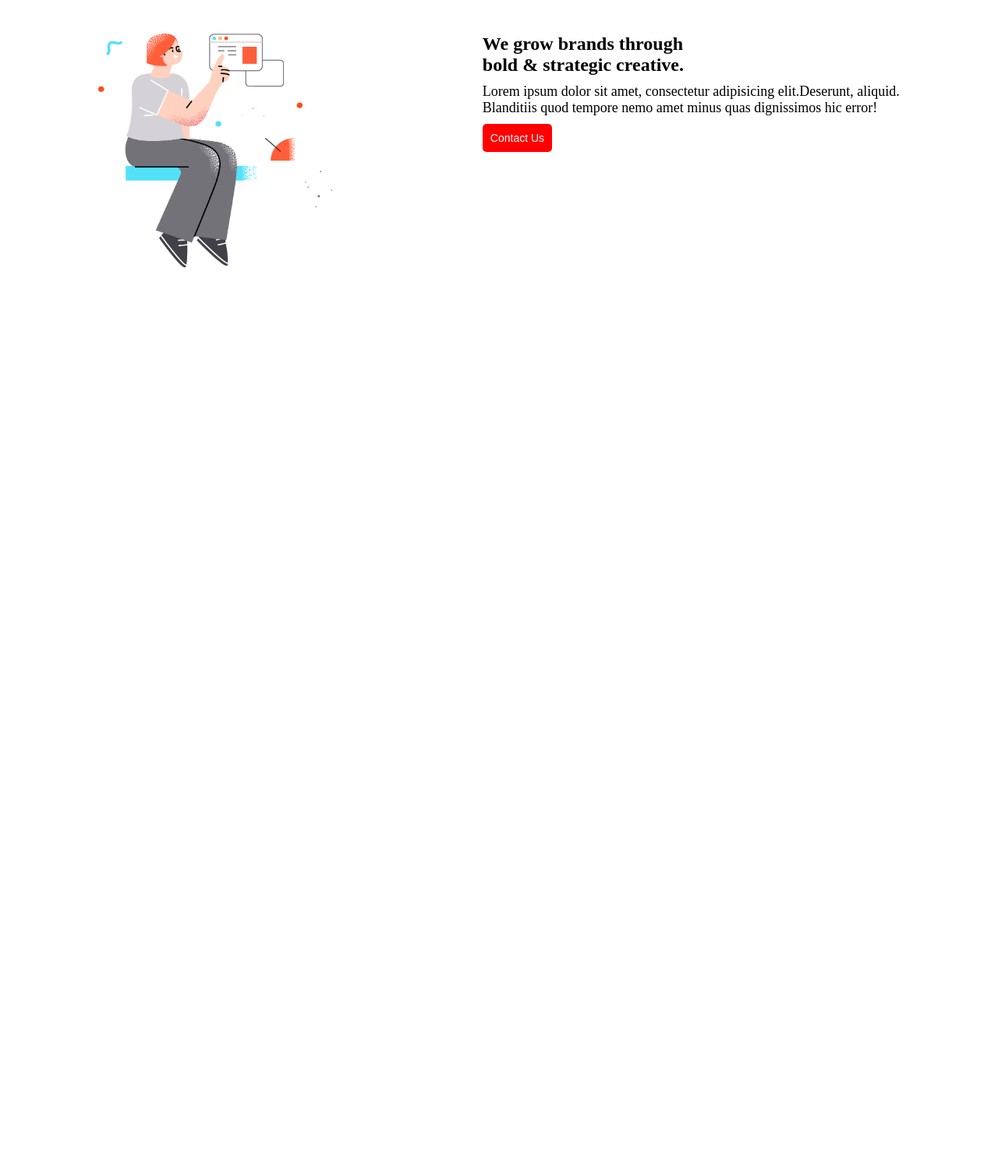
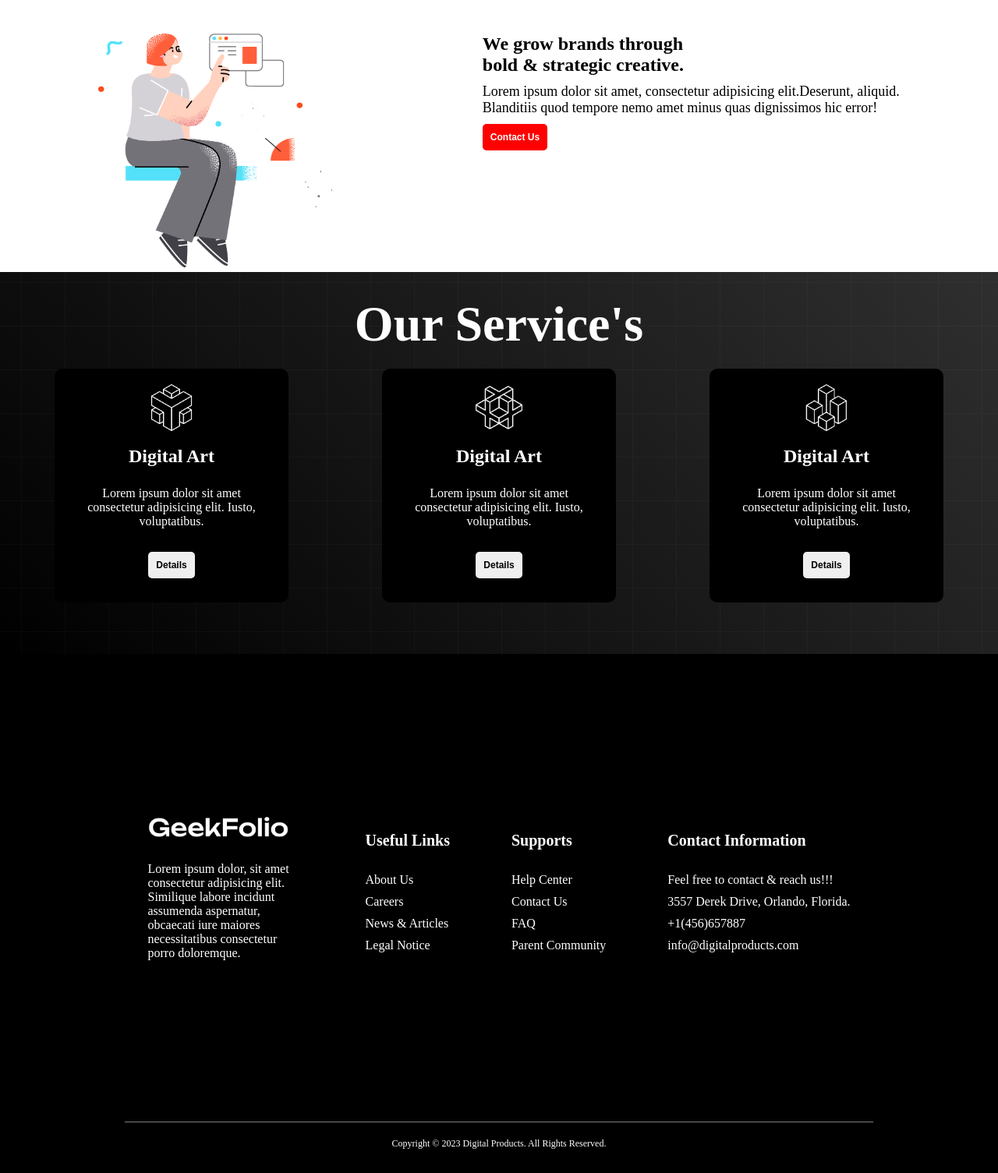
Before and after one commit to mramitkb/Digital-Products, a plain HTML site: page index.html in a window 1280 px wide. Shown: the part 981-2486 px from the top of the page at 78% size. Before the commit the page ends 1364 px from the top, so only its background shows below. Drawn offline with Linux system fonts and the light colour scheme.

Commit message:
Digital Products m1 added

```diff
--- a/index.html
+++ b/index.html
@@ -46,10 +46,82 @@
                 </div>
             </div>
         </section>
+
+        <!-- Our Service's Section -->
+        <section class="service-container">
+            <h1 class="service">Our Service's</h1>
+            <div class="service-cards">
+                <!-- First Card -->
+                <div class="card">
+                    <img src="./icon/0.png" alt="" class="img-icon">
+                    <h3 class="digital">Digital Art</h3>
+                    <p class="service-p">
+                        Lorem ipsum dolor sit amet consectetur adipisicing elit. Iusto, voluptatibus.
+                    </p>
+                    <button class="service-btn">Details</button>
+                </div>
+                <!-- Second Card -->
+                <div class="card">
+                    <img src="./icon/1.png" alt="" class="img-icon">
+                    <h3 class="digital">Digital Art</h3>
+                    <p class="service-p">
+                        Lorem ipsum dolor sit amet consectetur adipisicing elit. Iusto, voluptatibus.
+                    </p>
+                    <button class="service-btn">Details</button>
+                </div>
+                <!-- Third Card -->
+                <div class="card">
+                    <img src="./icon/2.png" alt="" class="img-icon">
+                    <h3 class="digital">Digital Art</h3>
+                    <p class="service-p">
+                        Lorem ipsum dolor sit amet consectetur adipisicing elit. Iusto, voluptatibus.
+                    </p>
+                    <button class="service-btn">Details</button>
+                </div>
+            </div>
+        </section>
     </main>
     <!-- FOOTER starts from here -->
     <footer>
-
+        <div class="foot">
+            <section class="footer-container">
+                <!-- First -->
+                <div class="footer-one">
+                    <img src="./logo/logo-light.png" alt="" class="footer-logo">
+                    <p class="footer-p">
+                        Lorem ipsum dolor, sit amet consectetur adipisicing elit. Similique labore incidunt assumenda aspernatur, obcaecati iure maiores necessitatibus consectetur porro doloremque.
+                    </p>
+                </div>
+                <!-- Second -->
+                <div class="footer-all">
+                    <h4 class="title">Useful Links</h4>
+                    <li class="space"><a href="" class="link">About Us</a></li>
+                    <li class="space"><a href="" class="link">Careers</a></li>
+                    <li class="space"><a href="" class="link">News & Articles</a></li>
+                    <li class="space"><a href="" class="link">Legal Notice</a></li>
+                </div>
+                <!-- Third -->
+                <div class="footer-all">
+                    <h4 class="title">Supports</h4>
+                    <li class="space"><a href="" class="link">Help Center</a></li>
+                    <li class="space"><a href="" class="link">Contact Us</a></li>
+                    <li class="space"><a href="" class="link">FAQ</a></li>
+                    <li class="space"><a href="" class="link">Parent Community</a></li>
+                </div>
+                <!-- Forth -->
+                <div class="footer-all">
+                    <h4 class="title">Contact Information</h4>
+                    <li class="space"><a href="" class="link">Feel free to contact & reach us!!!</a></li>
+                    <li class="space"><a href="" class="link">3557 Derek Drive, Orlando, Florida.</a></li>
+                    <li class="space"><a href="" class="link">+1(456)657887</a></li>
+                    <li class="space"><a href="" class="link">info@digitalproducts.com</a></li>
+                </div>
+            </section>
+            <hr class="hr">
+            <div class="copyright">
+                Copyright &copy; 2023 Digital Products. All Rights Reserved.
+            </div>
+        </div>
     </footer>
 </body>
 </html>
--- a/style.css
+++ b/style.css
@@ -21,7 +21,7 @@
     list-style: none;
 }
 .list{
-    margin-right: 10px;
+    margin-right: 30px;
     font-weight: bold;
     color: white;
     cursor: pointer;
@@ -60,7 +60,8 @@
     padding: 10px;
     color: white;
     border: none;
-    font: bold;
+    font-size: 12px;
+    font-weight: 600;
 }
 .btn:hover{
     background-color: green;
@@ -107,7 +108,116 @@
     padding: 10px;
     font-size: 14px;
     cursor: pointer;
+    font-size: 12px;
+    font-weight: 600;
 }
 .about-btn:hover{
     background-color: green;
 }
+
+/* Our Service's Section starts from here */
+.service-container{
+    color: white;
+    height: 450px;
+    background-image: url("./images/background.png"), linear-gradient(45deg,#000, #302f2f);
+    padding: 20px;
+}
+.service{
+    font-size: 64px;
+    text-align: center;
+    padding: 10px;
+}
+.service-cards{
+    margin-top: 10px;
+    display: flex;
+    gap: 20px;
+    justify-content: space-around;
+    align-items: center;
+}
+.card{
+    background-color: black;
+    border: none;
+    border-radius: 10px;
+    width: 280px;
+    height: 280px;
+    text-align: center;
+    padding: 10px;
+}
+.img-icon{
+    height: 60px;
+    width: 60px;
+    margin-top: 10px;
+}
+.digital{
+    padding: 15px 0px 5px;
+    font-size: 24px;
+}
+.service-p{
+    margin: 20px;
+    font-size: 16px;
+}
+.service-btn{
+    margin-top: 10px;
+    border: none;
+    border-radius: 5px;
+    padding: 10px;
+    font-size: 12px;
+    font-weight: 600;
+    cursor: pointer;
+}
+.service-btn:hover{
+    color: white;
+    background-color: green;
+}
+
+/* Footer Section starts from here */
+.foot{
+    background-color: black;
+    padding-bottom: 30px;
+}
+.footer-container{
+    color: white;
+    height: 600px;
+    display: flex;
+    align-items:center;
+    justify-content: space-around;
+    padding: 0px 150px;
+}
+.footer-one{
+    width: 200px;
+}
+.footer-logo{
+    width: 180px;
+}
+.footer-p{
+    padding-top: 20px;
+}
+.footer-all{
+    list-style: none;
+    padding-top: 20px;
+}
+.title{
+    font-size: 20px;
+    font-weight: bold;
+    margin-bottom: 30px;
+}
+.space{
+    margin-bottom: 10px;
+}
+.link{
+    text-decoration: none;
+    color: white;
+}
+.hr{
+    width: 75%;
+    margin: 0px auto;
+    height: 1px;
+    background-color: gray;
+    border: none;
+}
+.copyright{
+    color: white;
+    text-align: center;
+    font-size: 12px;
+    margin-top: 20px;
+}
```
